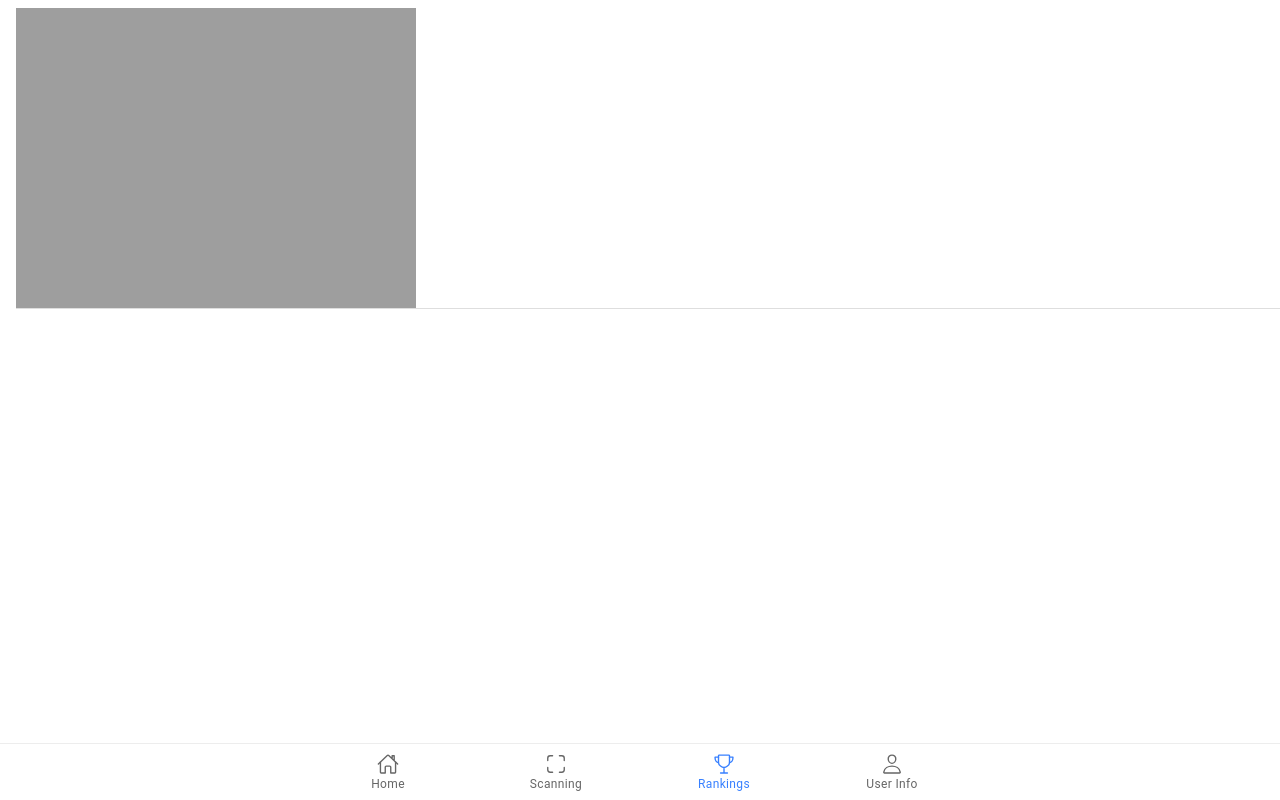
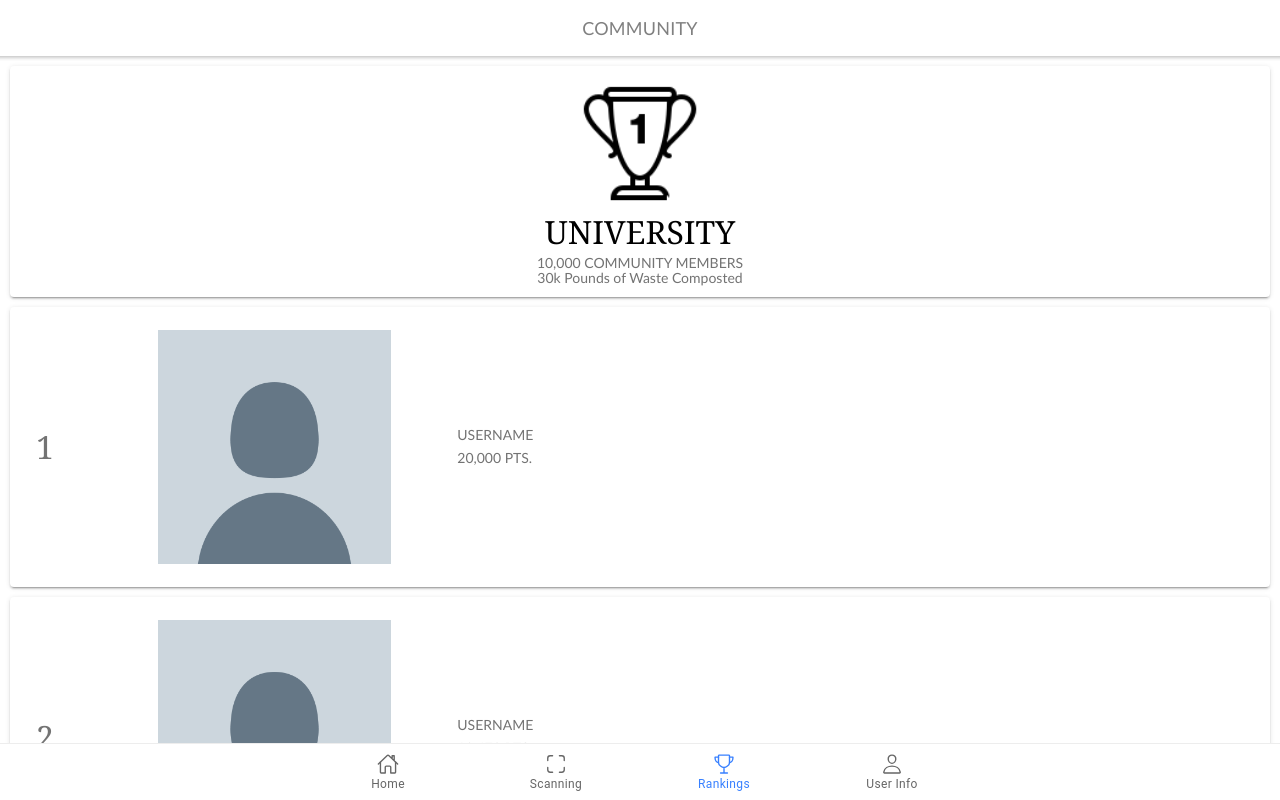
Before and after one commit to giamnguyen/CMJG, a React (Create React App) app in the folder EasyCompost/: page /tabs/tab3 in a window 1280 px wide. Built offline with nearby package versions, Linux system fonts and the light colour scheme.

Commit message:
added styling to community tab

```diff
--- a/EasyCompost/src/pages/Tab3.css
+++ b/EasyCompost/src/pages/Tab3.css
@@ -0,0 +1,51 @@
+.title {
+    color: gray;
+    font-size: large;
+    text-align: center;
+    font-family: 'Trebuchet MS', 'Lucida Sans Unicode', 'Lucida Grande', 'Lucida Sans', Arial, sans-serif;
+}
+
+.HeaderTitle {
+    color: black;
+    font-size: xx-large;
+    text-align: center;
+    font-family: Georgia, 'Times New Roman', Times, serif;
+}
+
+.HeaderImg {
+    width: 10%;
+    margin: auto;
+}
+
+.SmallText {
+    text-align: center;
+    font-family: 'Trebuchet MS', 'Lucida Sans Unicode', 'Lucida Grande', 'Lucida Sans', Arial, sans-serif;
+    line-height: 50%;
+}
+
+.rankingNum {
+    font-size: xx-large;
+    font-family: Georgia, 'Times New Roman', Times, serif;
+    margin-right: 0px;
+    padding-right: 0px;
+    max-width: 10%;
+    margin: auto;
+}
+
+.rankingPic {
+    max-width: 20%;
+}
+
+.profilePic {
+    width: 100%;
+    margin: 0px
+}
+
+.rankingData {
+    text-align: left;
+    font-family: 'Trebuchet MS', 'Lucida Sans Unicode', 'Lucida Grande', 'Lucida Sans', Arial, sans-serif;
+    line-height: 50%;
+    margin-left: 0px;
+    padding-left: 5%;
+    margin: auto;
+}
--- a/EasyCompost/src/pages/Tab3.tsx
+++ b/EasyCompost/src/pages/Tab3.tsx
@@ -1,6 +1,5 @@
 import React from 'react';
-import
-{
+import {
 IonContent,
 IonHeader,
 IonPage,
@@ -11,11 +10,13 @@ import
 IonItem,
 IonThumbnail,
 IonImg,
-  IonLabel
+IonLabel,
+IonCard, IonCardHeader, IonCardSubtitle, IonCardTitle, IonCardContent, IonGrid, IonRow, IonCol
 } from '@ionic/react';
 
-import ExploreContainer from '../components/ExploreContainer';
-
+//import images
+import trophy from '../images/trophy.png';
+import defaultPic from '../images/defaultPic.png'
 import './Tab3.css';
 
 type Item = {
@@ -29,51 +30,93 @@ const items: Item[] = [{
 }];
 
 const Tab3: React.FC = () => {
-  var img = document.createElement('img');
-
-  async function getACatPic() {
-    var request = new XMLHttpRequest()
-    request.open('GET', 'https://api.thecatapi.com/v1/images/search')
-    request.onload = function() {
-      var data = JSON.parse(this.response);
-      if (request.status >= 200 && request.status < 400) {
-        console.log('good')
-        img.src = data[0].url
-        var elm = document.getElementById("testText")!;
-        elm.appendChild(img)
-        var fireReq = new XMLHttpRequest()
-        fireReq.open('POST', 'https://practice-project-403ba.firebaseio.com/message_list.json')
-        var pushData = "'{ 'url' + '" +  img.src + "' }";
-        fireReq.send(JSON.stringify(pushData));
-        console.log("Should be refreshed")
-      } else {
-        console.log('error')
-      }
-    }
-    request.send();
-  }
 
   return (
     <IonPage>
-      <IonHeader collapse="condense">
+      <IonHeader >
         <IonToolbar>
-            <IonTitle size="large">University Ranking</IonTitle>
+          <IonTitle size="large" class="title">COMMUNITY</IonTitle>
         </IonToolbar>
       </IonHeader>
-      {/* <IonContent fullscreen>
-        <IonButton onClick={getACatPic} id="buttonEx">Press for a cat pic:)</IonButton>
-        <p id="testText"> </p>
-      </IonContent> */}
+      <IonContent fullscreen>
+        <IonCard>
+          <IonCardHeader>
+            <IonImg class="HeaderImg" src={trophy}/>
+            <IonCardTitle class="HeaderTitle">UNIVERSITY</IonCardTitle>
+            <IonCardSubtitle class="SmallText">10,000 COMMUNITY MEMBERS</IonCardSubtitle>
+            <IonCardSubtitle class="SmallText">30k Pounds of Waste Composted</IonCardSubtitle>
+          </IonCardHeader>
+        </IonCard>
 
-      <IonContent fullscreen>
-        <IonList>
-          {items.map((image, i) => (
-            <IonItem key={i}>
-              <IonImg src="./images/ranking.png" />
-              {/* <IonLabel>{image.text}</IonLabel> */}
-            </IonItem>
-          ))}
-        </IonList>
+        <IonCard>
+          <IonCardContent>
+            <IonGrid>
+              <IonRow>
+                <IonCol class="rankingNum">1</IonCol>
+                <IonCol class="rankingPic"><IonImg  class="profilePic" src={defaultPic}/></IonCol>
+                <IonCol class="rankingData">
+                  <p>USERNAME</p>
+                  <p>20,000 PTS.</p>
+                </IonCol>
+                <IonCol>
+                </IonCol>
+              </IonRow>
+            </IonGrid>
+          </IonCardContent>
+        </IonCard>
+
+        <IonCard>
+          <IonCardContent>
+            <IonGrid>
+              <IonRow>
+                <IonCol class="rankingNum">2</IonCol>
+                <IonCol class="rankingPic"><IonImg  class="profilePic" src={defaultPic}/></IonCol>
+                <IonCol class="rankingData">
+                  <p>USERNAME</p>
+                  <p>19,679 PTS.</p>
+                </IonCol>
+                <IonCol>
+                </IonCol>
+              </IonRow>
+            </IonGrid>
+          </IonCardContent>
+        </IonCard>
+
+
+        <IonCard>
+          <IonCardContent>
+            <IonGrid>
+              <IonRow>
+                <IonCol class="rankingNum">3</IonCol>
+                <IonCol class="rankingPic"><IonImg  class="profilePic" src={defaultPic}/></IonCol>
+                <IonCol class="rankingData">
+                  <p>USERNAME</p>
+                  <p>19,590 PTS.</p>
+                </IonCol>
+                <IonCol>
+                </IonCol>
+              </IonRow>
+            </IonGrid>
+          </IonCardContent>
+        </IonCard>
+
+        <IonCard>
+          <IonCardContent>
+            <IonGrid>
+              <IonRow>
+                <IonCol class="rankingNum">4</IonCol>
+                <IonCol class="rankingPic"><IonImg  class="profilePic" src={defaultPic}/></IonCol>
+                <IonCol class="rankingData">
+                  <p>USERNAME</p>
+                  <p>19,432 PTS.</p>
+                </IonCol>
+                <IonCol>
+                </IonCol>
+              </IonRow>
+            </IonGrid>
+          </IonCardContent>
+        </IonCard>
+
       </IonContent>
     </IonPage>
   );
```
Also changed, not shown: EasyCompost/src/images/defaultPic.png (added), EasyCompost/src/images/trophy.png (added). Lines whose indentation alone changed are shown as unchanged.
